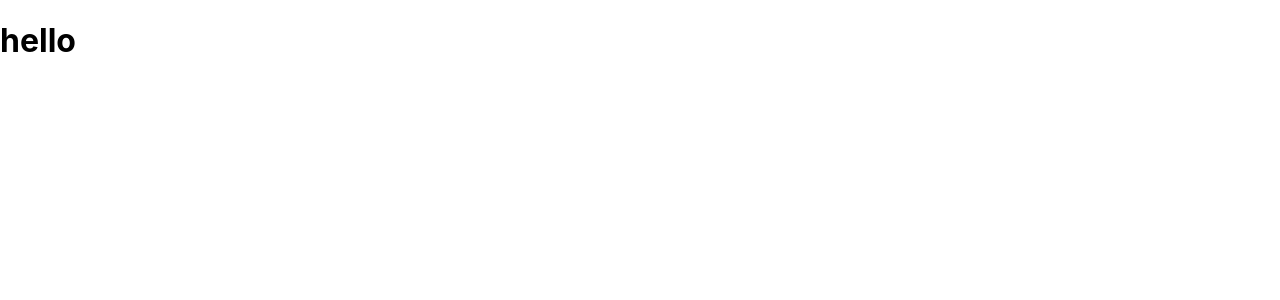
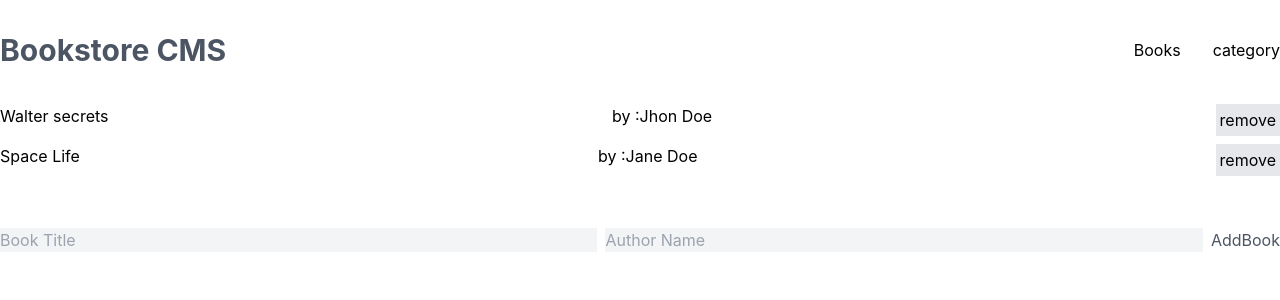
Before and after one commit to yusufobr/book-store, a React (Create React App) app: page / in a window 1280 px wide. Shown: the top 300 px of the page. Built offline with nearby package versions, Linux system fonts and the light colour scheme.

Commit message:
build the required component

```diff
--- a/public/index.html
+++ b/public/index.html
@@ -5,6 +5,7 @@
     <link rel="icon" href="%PUBLIC_URL%/favicon.ico" />
     <meta name="viewport" content="width=device-width, initial-scale=1" />
     <meta name="theme-color" content="#000000" />
+    <script src="https://cdn.tailwindcss.com"></script>
     <meta
       name="description"
       content="Web site created using create-react-app"
--- a/src/App.js
+++ b/src/App.js
@@ -1,7 +1,18 @@
+import { BrowserRouter, Routes, Route } from 'react-router-dom';
+import Navbar from './components/Navbar';
+import Home from './components/Home';
+import Categories from './components/Categories';
+
 function App() {
   return (
     <>
-      <h1>hello</h1>
+      <BrowserRouter>
+        <Navbar />
+        <Routes>
+          <Route path="/" element={<Home />} />
+          <Route path="/categories" element={<Categories />} />
+        </Routes>
+      </BrowserRouter>
     </>
   );
 }
--- /dev/null
+++ b/src/components/AddBook.js
@@ -0,0 +1,9 @@
+export default function AddBook() {
+  return (
+    <form className="container flex items-center justify-between gap-2">
+      <input placeholder="Book Title" className="bg-gray-100 w-full" />
+      <input placeholder="Author Name" className="bg-gray-100 w-full" />
+      <button className="text-right text-gray-600" type="submit">AddBook</button>
+    </form>
+  );
+}
--- /dev/null
+++ b/src/components/Book.js
@@ -0,0 +1,22 @@
+import React from 'react';
+// eslint-disable-next-line
+import PropTypes from 'prop-types';
+
+export default function Book(props) {
+  const { title, author } = props;
+  return (
+    <div className="py-1 flex justify-between">
+      <span>{title}</span>
+      <span>
+        by :
+        {author}
+      </span>
+      <button className="bg-gray-200 p-1" type="button">remove</button>
+    </div>
+  );
+}
+
+Book.propTypes = {
+  title: PropTypes.string.isRequired,
+  author: PropTypes.string.isRequired,
+};
--- /dev/null
+++ b/src/components/Books.js
@@ -0,0 +1,20 @@
+import React from 'react';
+import Book from './Book';
+import AddBook from './AddBook';
+
+export default function Books() {
+  const booksData = [
+    { title: 'Walter secrets', author: 'Jhon Doe' },
+    { title: 'Space Life', author: 'Jane Doe' },
+  ];
+  return (
+    <div className="flex flex-col gap-12">
+      <div>
+        {booksData.map((item) => (
+          <Book title={item.title} author={item.author} key={item.id} />
+        ))}
+      </div>
+      <AddBook />
+    </div>
+  );
+}
--- /dev/null
+++ b/src/components/Categories.js
@@ -0,0 +1,7 @@
+import React from 'react';
+
+export default function Categories() {
+  return (
+    <div>Comming soon ...</div>
+  );
+}
--- /dev/null
+++ b/src/components/Home.js
@@ -0,0 +1,10 @@
+import React from 'react';
+import Books from './Books';
+
+export default function Home() {
+  return (
+    <div className="container mx-auto h-[80vh]">
+      <Books />
+    </div>
+  );
+}
--- /dev/null
+++ b/src/components/Navbar.js
@@ -0,0 +1,16 @@
+import React from 'react';
+import { NavLink, Link } from 'react-router-dom';
+
+export default function Navbar() {
+  return (
+    <div className="flex justify-between items-center container mx-auto py-8">
+      <div className="text-3xl text-gray-600 capitalize font-bold">
+        <Link to="/">Bookstore CMS</Link>
+      </div>
+      <nav className="flex gap-8">
+        <NavLink to="/">Books</NavLink>
+        <NavLink to="/categories">category</NavLink>
+      </nav>
+    </div>
+  );
+}
```
